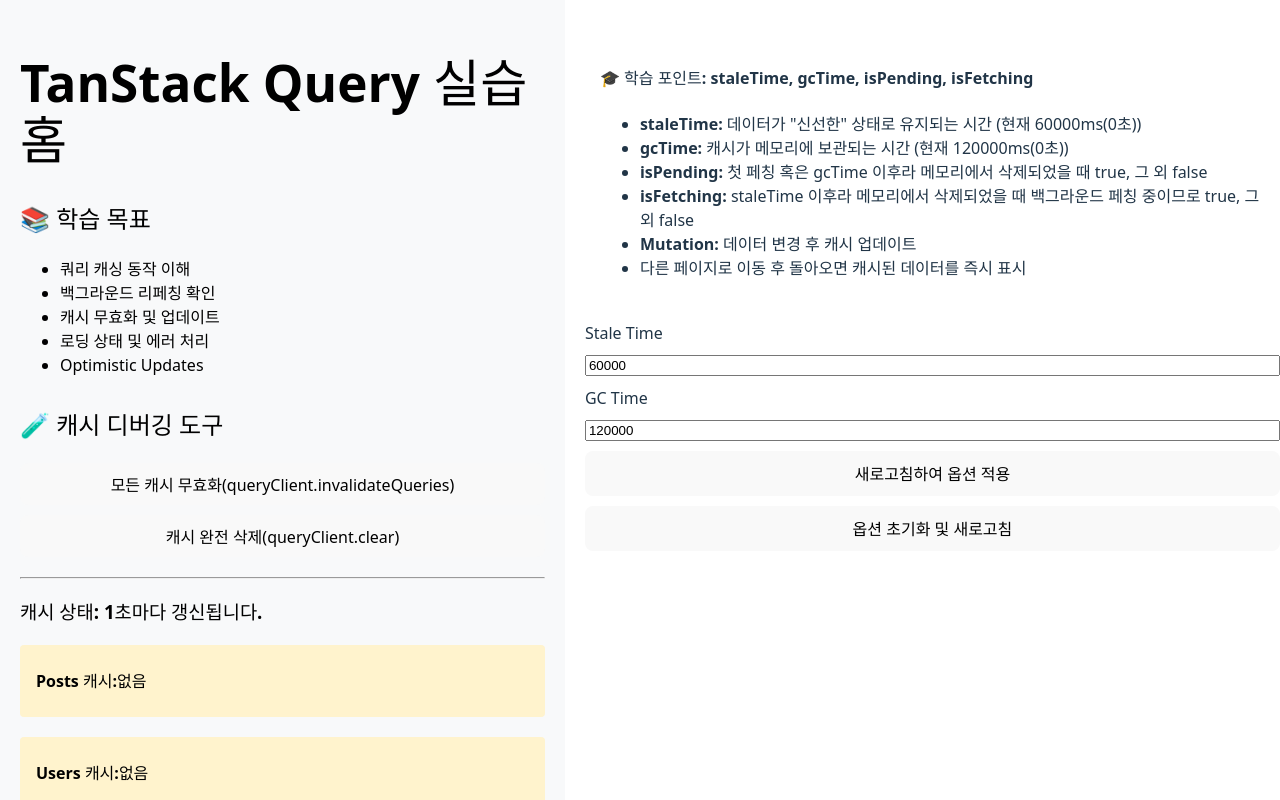
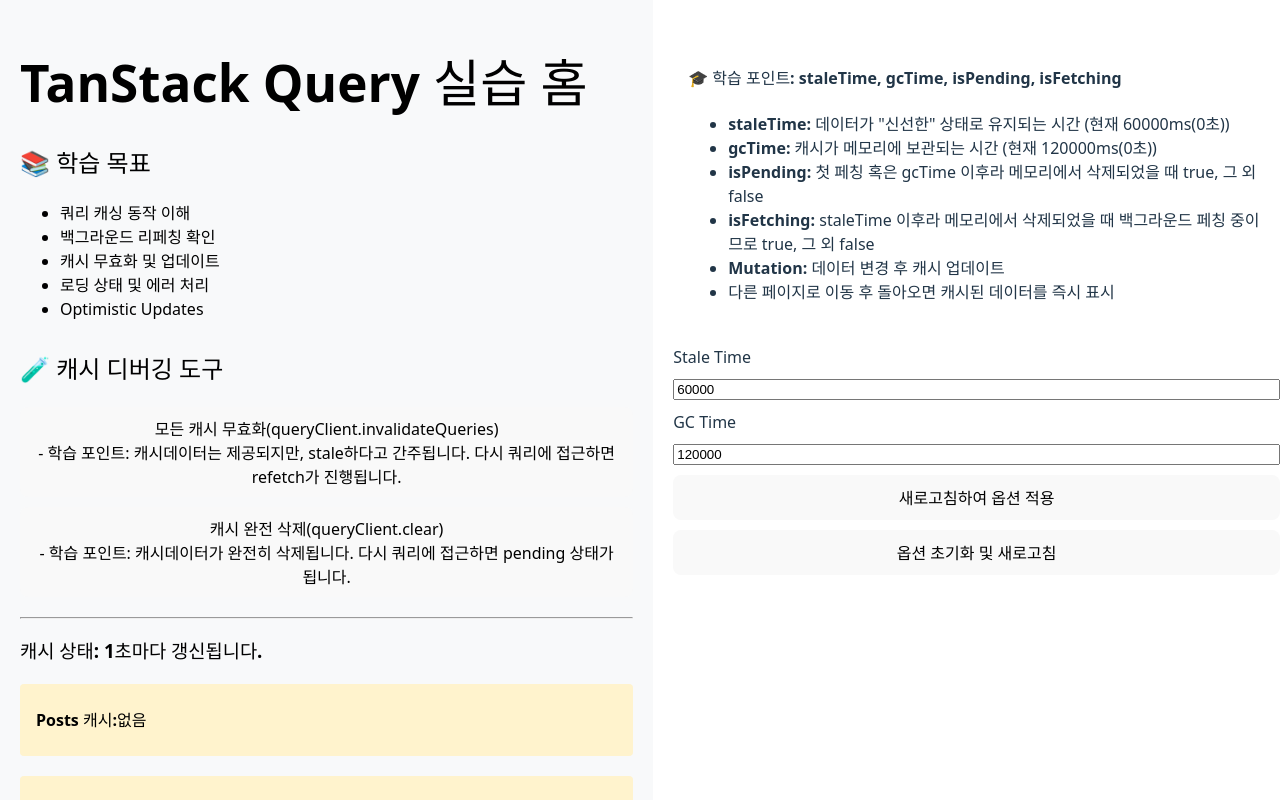
Before and after one commit to kimyoungyin/tanstack-query-practice, a React (Vite) app: page / in a window 1280 px wide. Shown: the top 800 px of the page. Built offline with nearby package versions, Linux system fonts and the light colour scheme.

Commit message:
refactor: HomePage 각 버튼 설명 추가

```diff
--- a/src/pages/HomePage.tsx
+++ b/src/pages/HomePage.tsx
@@ -71,12 +71,21 @@
                         style={{ padding: "8px 16px" }}
                     >
                         모든 캐시 무효화(queryClient.invalidateQueries)
+                        <div>
+                            - 학습 포인트: 캐시데이터는 제공되지만, stale하다고
+                            간주됩니다. 다시 쿼리에 접근하면 refetch가
+                            진행됩니다.
+                        </div>
                     </button>
                     <button
                         onClick={handleClearCache}
                         style={{ padding: "8px 16px" }}
                     >
                         캐시 완전 삭제(queryClient.clear)
+                        <div>
+                            - 학습 포인트: 캐시데이터가 완전히 삭제됩니다. 다시
+                            쿼리에 접근하면 pending 상태가 됩니다.
+                        </div>
                     </button>
                 </div>
                 <hr />
```
